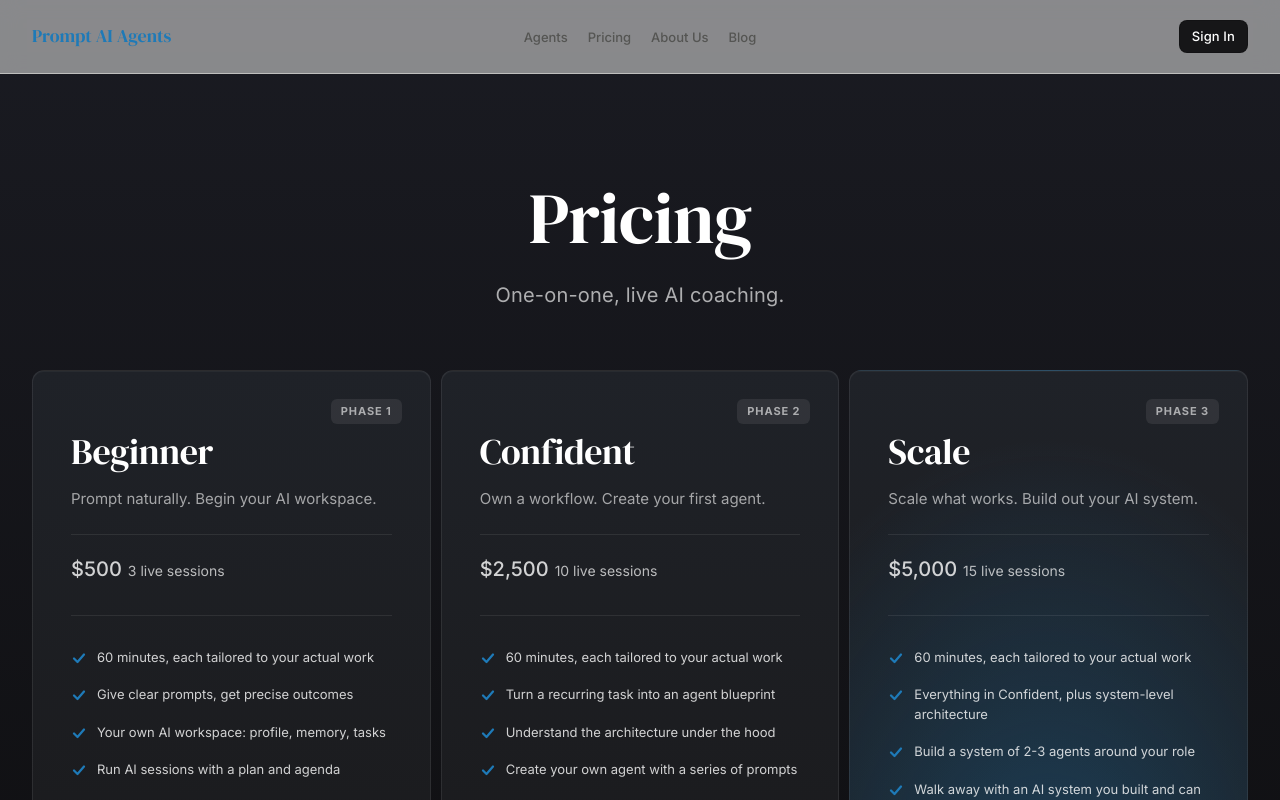
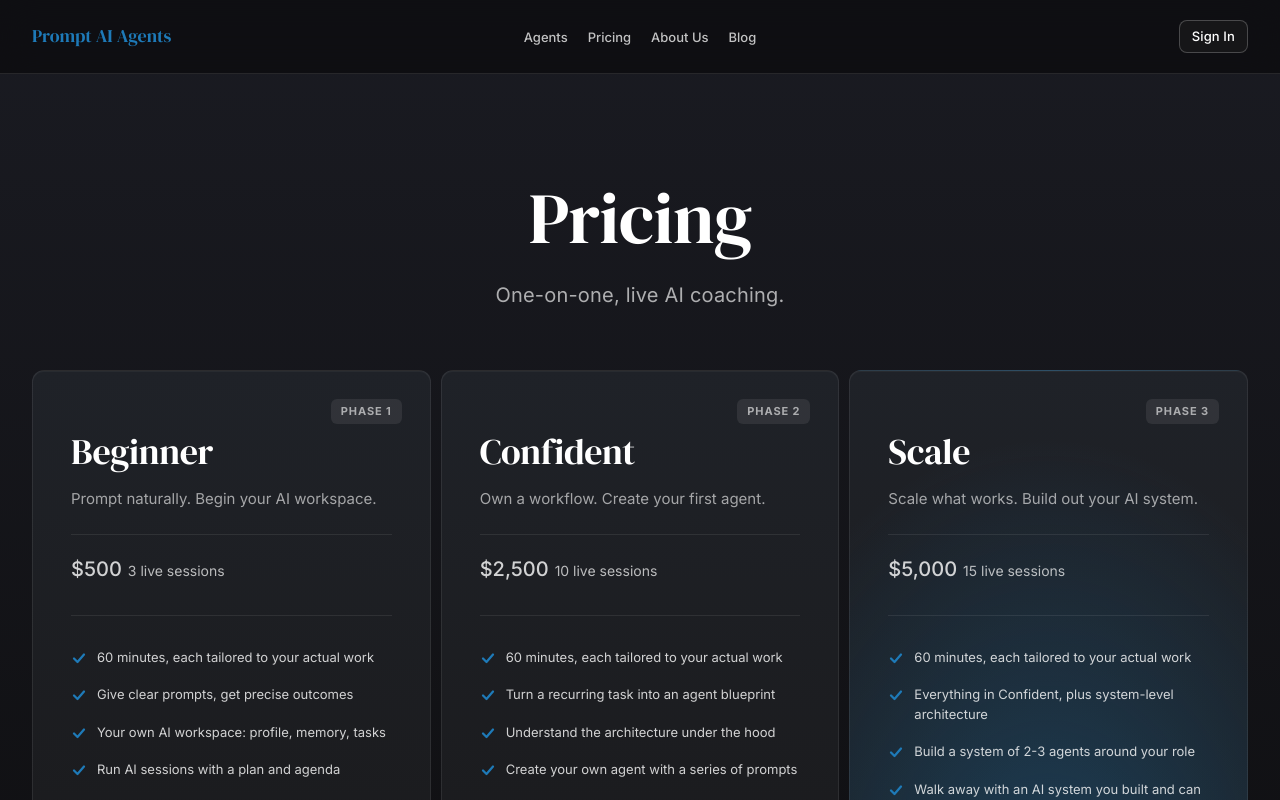
Before and after one commit to coolcalvin457-tech/agent-timesaver-nextjs, a Next.js app: page /pricing in a window 1280 px wide. Shown: the top 800 px of the page. Built offline with nearby package versions, Linux system fonts and the light colour scheme; no server answers.

Commit message:
pricing page dark nav bar

```diff
--- a/app/pricing/page.tsx
+++ b/app/pricing/page.tsx
@@ -129,7 +129,7 @@ function TierCard({ tier }: { tier: Tier }) {
 export default function PricingPage() {
   return (
     <>
-      <Nav />
+      <Nav dark />
       <main
         style={{
           minHeight: "100vh",
```
